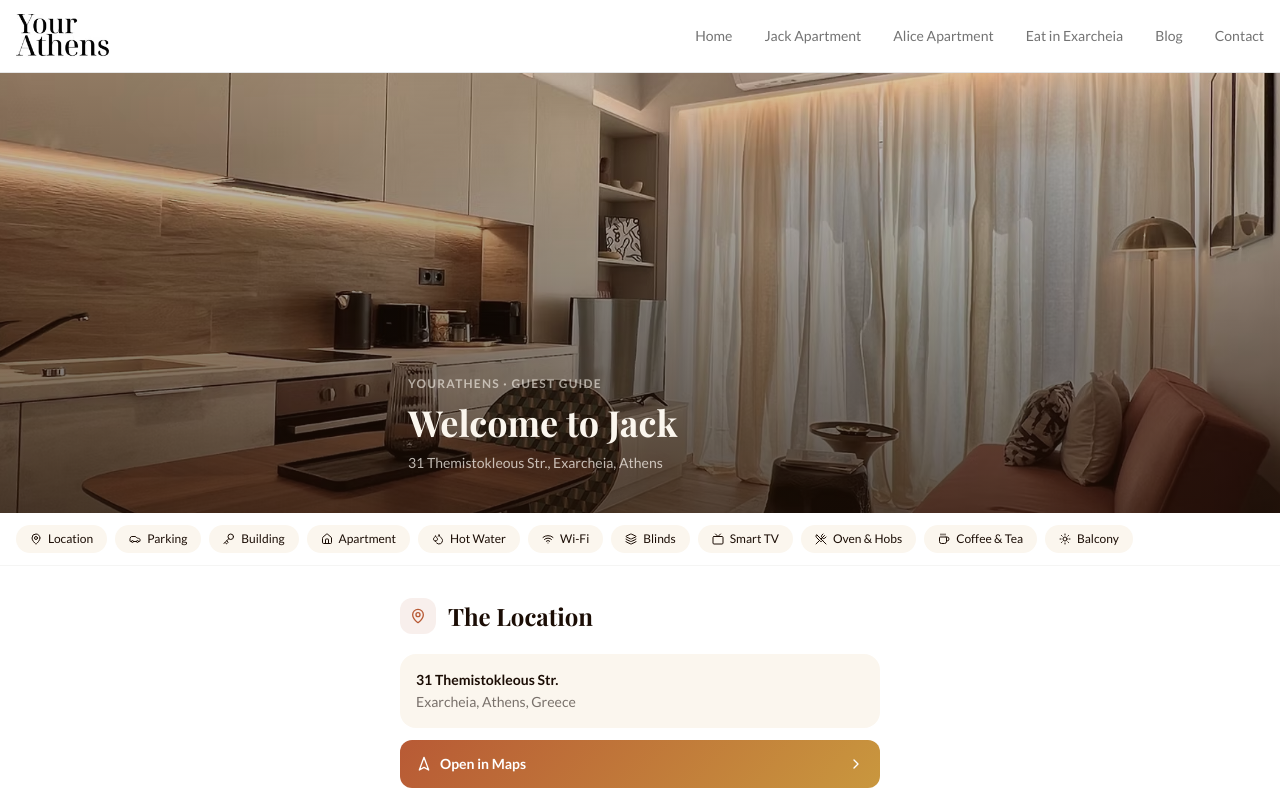
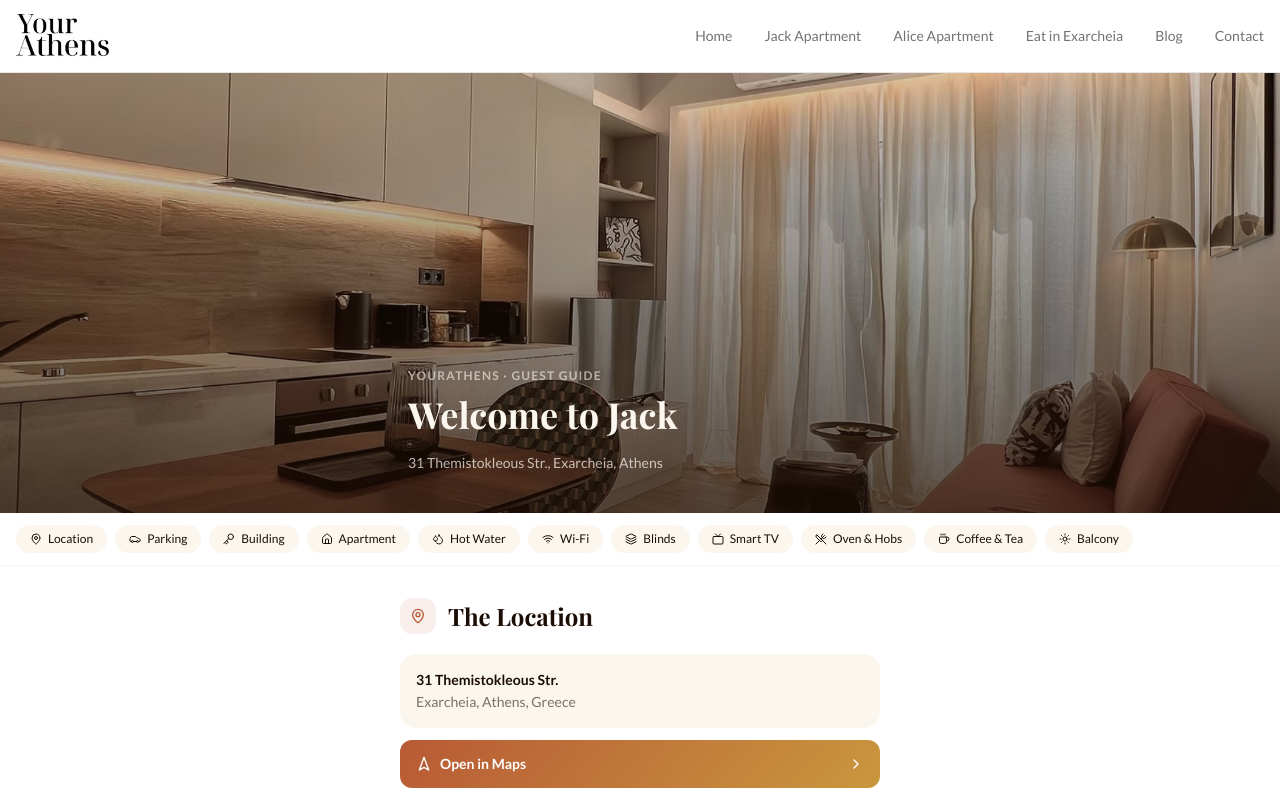
Before and after one commit to pkontopoulos/yourathens-server, a Next.js app: page /jack/guide in a window 1280 px wide. Shown: the top 800 px of the page. Built offline with nearby package versions, Linux system fonts and the light colour scheme.

Commit message:
Add space below Welcome to Jack heading

```diff
--- a/app/jack/guide/page.tsx
+++ b/app/jack/guide/page.tsx
@@ -186,7 +186,7 @@ export default function JackGuidePage() {
             YourAthens · Guest Guide
           </p>
           <h1
-            className="font-serif text-4xl font-bold leading-tight"
+            className="font-serif text-4xl font-bold leading-tight mb-4"
             style={{ color: C.cream }}
           >
             Welcome to Jack
```
